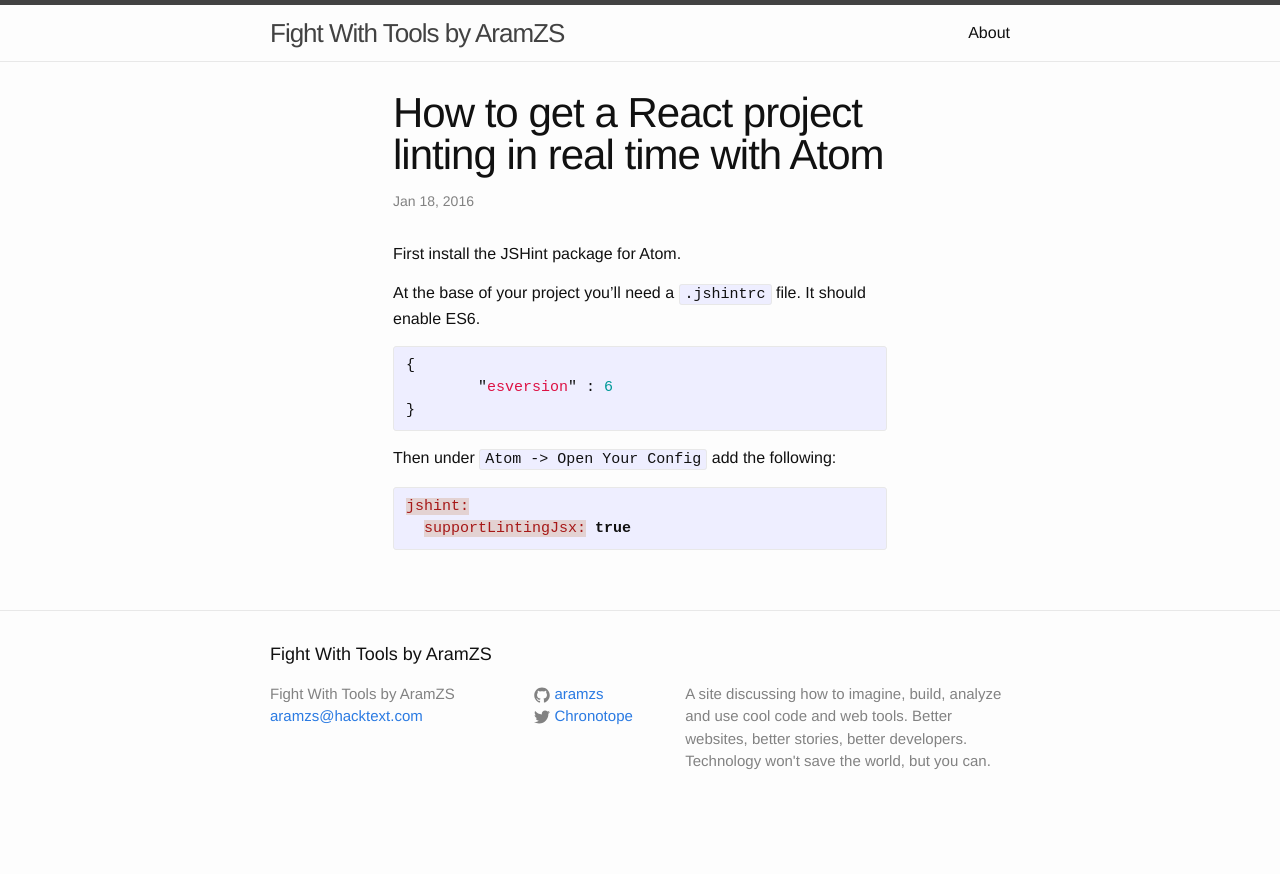
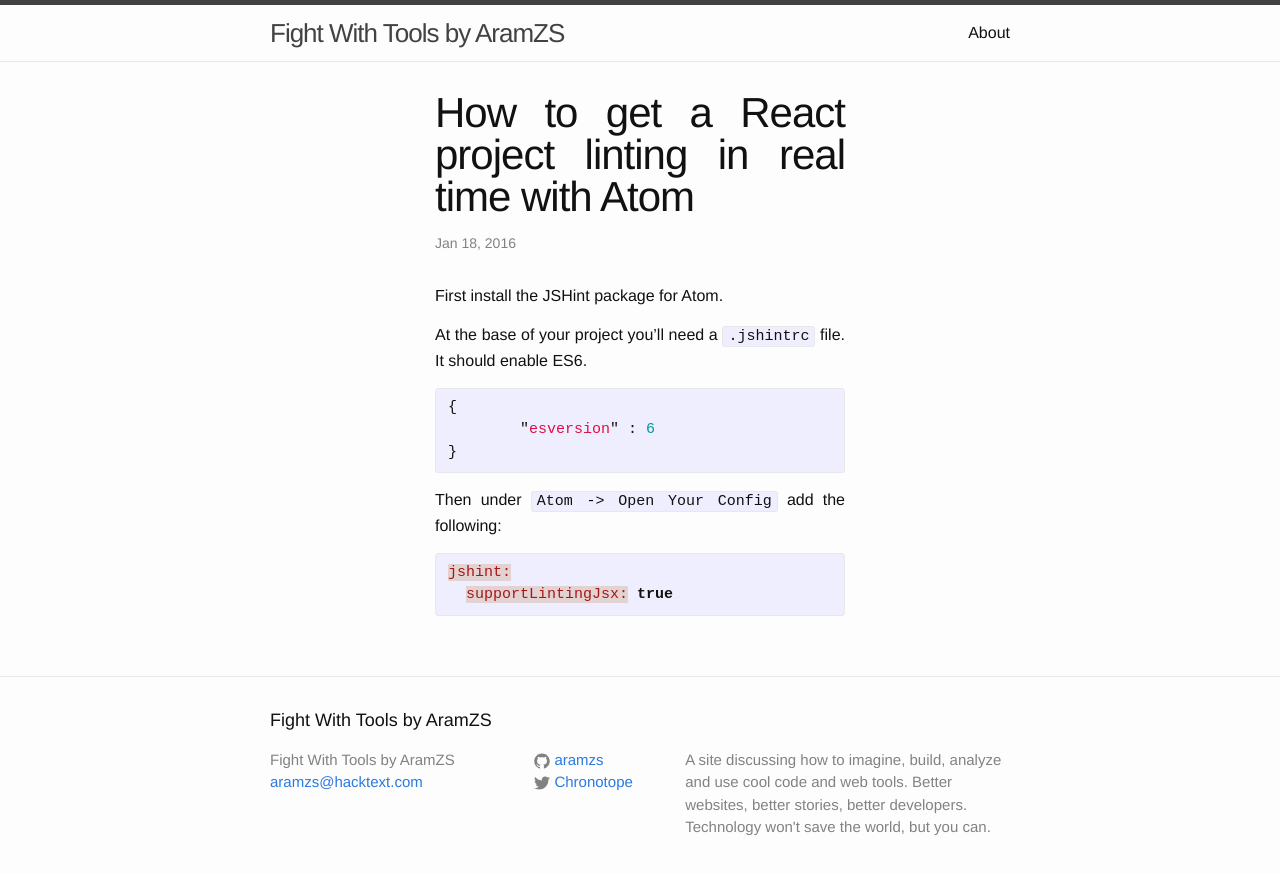
Before and after one commit to AramZS/aramzs.github.io, a Jekyll site: the page built from _posts/2016-01-18-jshint-how-to-work-with-jsx-in-atom.markdown, in a window 1280 px wide. Shown: the top 874 px of the page. Built offline with Jekyll 4.4.1, drawn with Linux system fonts in a browser that asks for light colours.

```diff
--- a/_sass/_layout.scss
+++ b/_sass/_layout.scss
@@ -287,7 +287,8 @@
 
 .single.post {
     margin: 0 auto;
-    max-width: 494px;
+    max-width: 410px;
+    text-align: justify;
 }
 
 .single.post-with-image {
```
